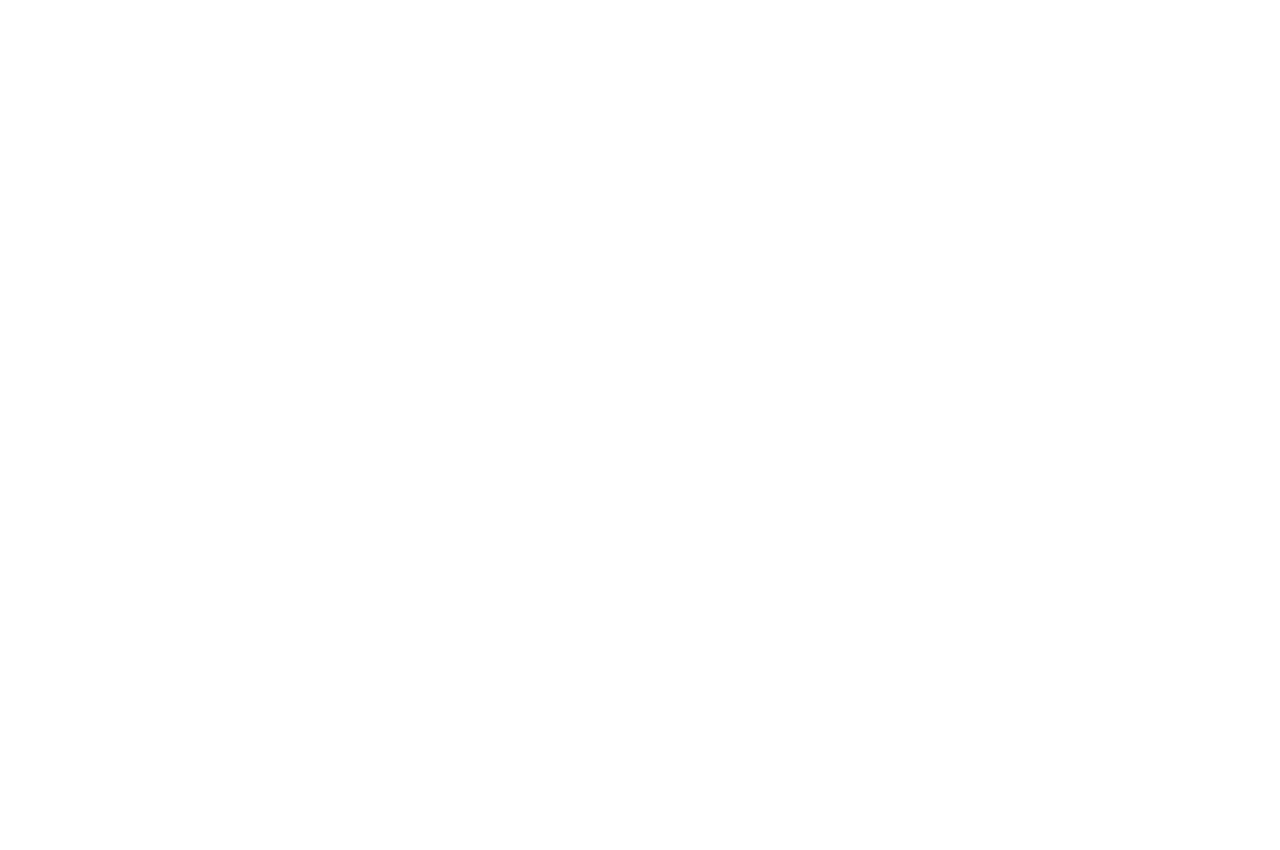
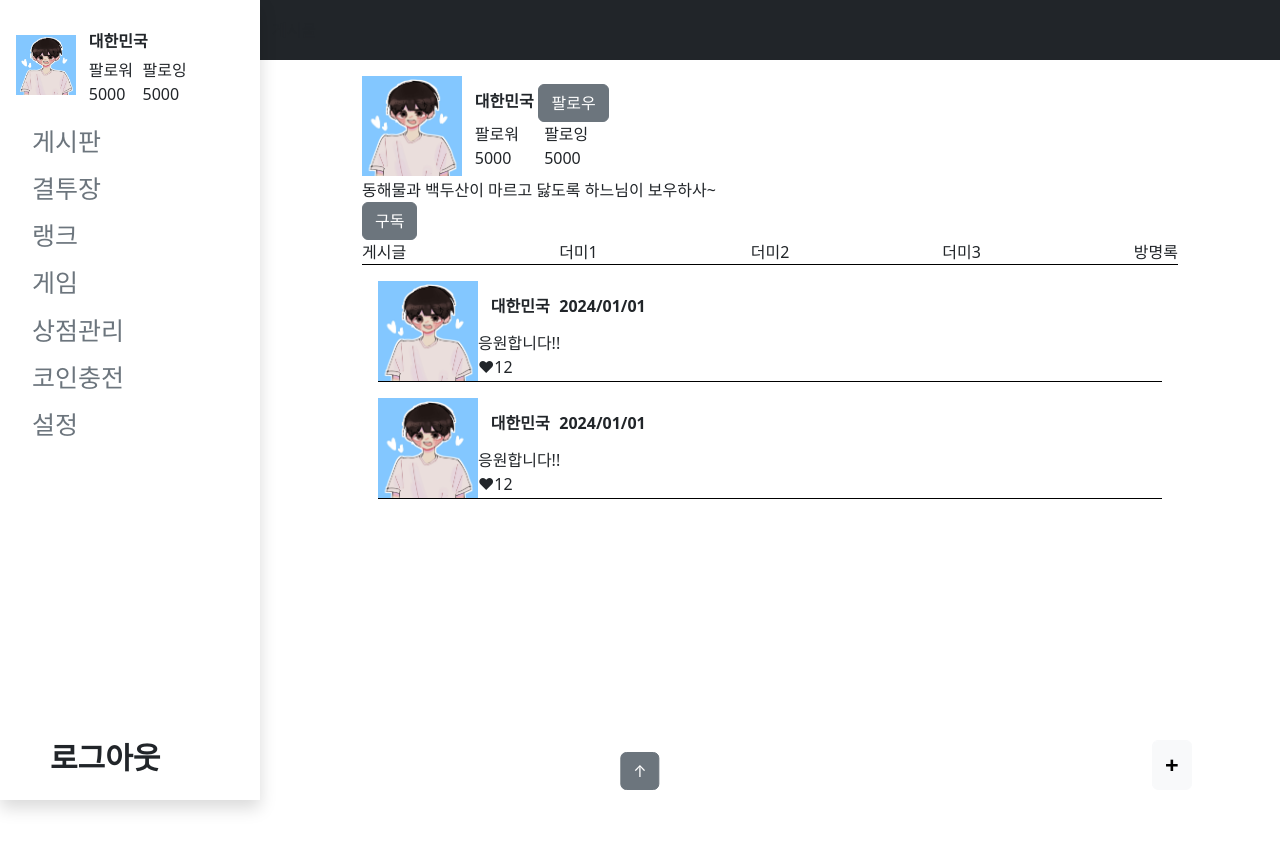
Before and after one commit to JAEGUIN/Challenge-of-Champion, a React (Create React App) app in the folder COC_FE/: page /userDetail in a window 1280 px wide. Before the commit this address had no page. Shown: the top 850 px of the page. Before the commit the page ends 800 px from the top, so only its background shows below. Built offline with nearby package versions, Linux system fonts and the light colour scheme; the HTML template or start-up script is replaced by a standard one.

Commit message:
240218_유저상세,방명록 추가

```diff
--- a/COC_FE/src/App.js
+++ b/COC_FE/src/App.js
@@ -8,6 +8,7 @@
 import DetailContent from './component/DetailContent';
 import Home from './component/Home';
 import RegisterBoard from './component/RegisterBoard';
+import UserDetail from './component/UserDetail';
 
 const App = () => {
 
@@ -21,6 +22,7 @@
             <Route path="/" element={<Home />} />
             <Route path="/detailContent" element={<DetailContent />} />
             <Route path="/registerBoard" element={<RegisterBoard />} />
+            <Route path="/userDetail" element={<UserDetail />} />
           </Route>
         </Routes>
       </Router>
--- a/COC_FE/src/component/DetailContent.js
+++ b/COC_FE/src/component/DetailContent.js
@@ -1,14 +1,21 @@
 import React from "react";
 import Reply from "./Reply";
 import RegisterReply from "./RegisterReply";
+import { useNavigate } from 'react-router-dom';
 
 const DetailContent = () => {
+    const navigate = useNavigate();
+
+    const goProfil = () => {
+        navigate('/userDetail');
+    };
+
     return (
         <div className="detailContent">
             <div className="d-flex">
-                <img src="/img/sample.jpg" className="contentProfileImg"/>
+                <img src="/img/sample.jpg" className="contentProfileImg" onClick={goProfil}/>
                 <div className="profileDesc d-flex">
-                    <div className="profileName">대한민국</div>
+                    <div className="profileName" onClick={goProfil}>대한민국</div>
                     <div className="contentDate right-align-container"> 2024/01/01 </div>
                 </div>
             </div>
--- /dev/null
+++ b/COC_FE/src/component/GuestBook.js
@@ -0,0 +1,26 @@
+import React, { useState } from "react";
+
+const GuestBook = () => {
+
+    return (
+        <div className="guestBook">
+            <div className="d-flex">
+                <img src="/img/sample.jpg" className="contentProfileImg"/>
+                <div>
+                    <div className="profileDesc d-flex">
+                        <div className="profileName">대한민국</div>
+                        <div className="contentDate right-align-container"> 2024/01/01 </div>
+                    </div>
+                    <div> 응원합니다!! </div>
+                    <div className="d-flex">
+                        <div>❤</div>
+                        <div class="heartCnt">12</div>
+                    </div>
+                </div>
+            </div>
+            <div className="line"></div>
+        </div>
+    );
+};
+
+export default GuestBook;
--- a/COC_FE/src/component/MainContents.js
+++ b/COC_FE/src/component/MainContents.js
@@ -8,6 +8,10 @@
     const goDetailContent = () => {
         // 특정 div를 클릭하면.....
         navigate('/detailContent');
+    };
+
+    const goProfil = () => {
+        navigate('/userDetail');
     };
 
     const [content, setContent] = useState("");
@@ -22,9 +26,9 @@
         <div className="mainContent">
             {/* 프로필 부분 */}
             <div className="d-flex">
-                <img src="/img/sample.jpg" className="contentProfileImg"/>
+                <img onClick={goProfil} src="/img/sample.jpg" className="contentProfileImg"/>
                 <div className="profileDesc d-flex">
-                    <div className="profileName">{nickName}</div>
+                    <div className="profileName" onClick={goProfil}>{nickName}</div>
                     <div className="contentDate right-align-container"> 2024/01/01 </div>
                 </div>
             </div>
--- a/COC_FE/src/component/RegisterBoard.js
+++ b/COC_FE/src/component/RegisterBoard.js
@@ -3,7 +3,7 @@
 import axios from 'axios';
 import { useNavigate } from 'react-router-dom';
 
-const RegisterBoard = ({ history, location, match }) => {
+const RegisterBoard = () => {
 
     const [textValue, setTextValue] = useState('');
     const [selectedFile, setSelectedFile] = useState(null);
--- /dev/null
+++ b/COC_FE/src/component/UserDetail.js
@@ -0,0 +1,42 @@
+import React, { useState } from "react";
+import { Button } from "reactstrap";
+import GuestBook from "./GuestBook";
+
+const UserDetail = () => {
+
+    return (
+
+        <div className="userDetail">
+            <div className="userProfil">
+                <div className="d-flex">
+                    <img src="/img/sample.jpg" className="contentProfileImg"/>
+                    <div className="profileDesc">
+                        <div className="d-flex">
+                            <div className="profileName">대한민국</div>
+                            <Button className="followBtn">팔로우</Button>
+                        </div>
+                        <div className="d-flex">
+                            <div className="followCount">팔로워 <br/> 5000</div>
+                            <div className="followCount">팔로잉 <br/> 5000</div>
+                        </div>
+                    </div>
+                </div>
+                <div className="profilDesc">동해물과 백두산이 마르고 닳도록 하느님이 보우하사~</div>
+                <Button>구독</Button>
+            </div>
+
+            <div className="profilMenu d-flex">
+                <div className="profileMenuList">게시글</div>
+                <div className="profileMenuList">더미1</div>
+                <div className="profileMenuList">더미2</div>
+                <div className="profileMenuList">더미3</div>
+                <div className="profileMenuList">방명록</div>
+            </div>
+            <div className="line"></div>
+            <GuestBook/>
+            <GuestBook/>
+        </div>
+    );
+};
+
+export default UserDetail;
--- a/COC_FE/src/scss/_container.scss
+++ b/COC_FE/src/scss/_container.scss
@@ -223,3 +223,21 @@
 .insertReply {
   width: 70px;
 }
+
+.userDetail {
+  margin-top: 1rem;
+  padding-top: 1rem;
+  margin: auto;
+  width: 80%;
+  height: 95vh;
+  justify-content: center;
+}
+
+.profilMenu {
+  display: flex;
+  justify-content: space-between; /* 요소들을 동일한 간격으로 배치합니다. */
+}
+
+.guestBook {
+  margin: 1rem;
+}
```
